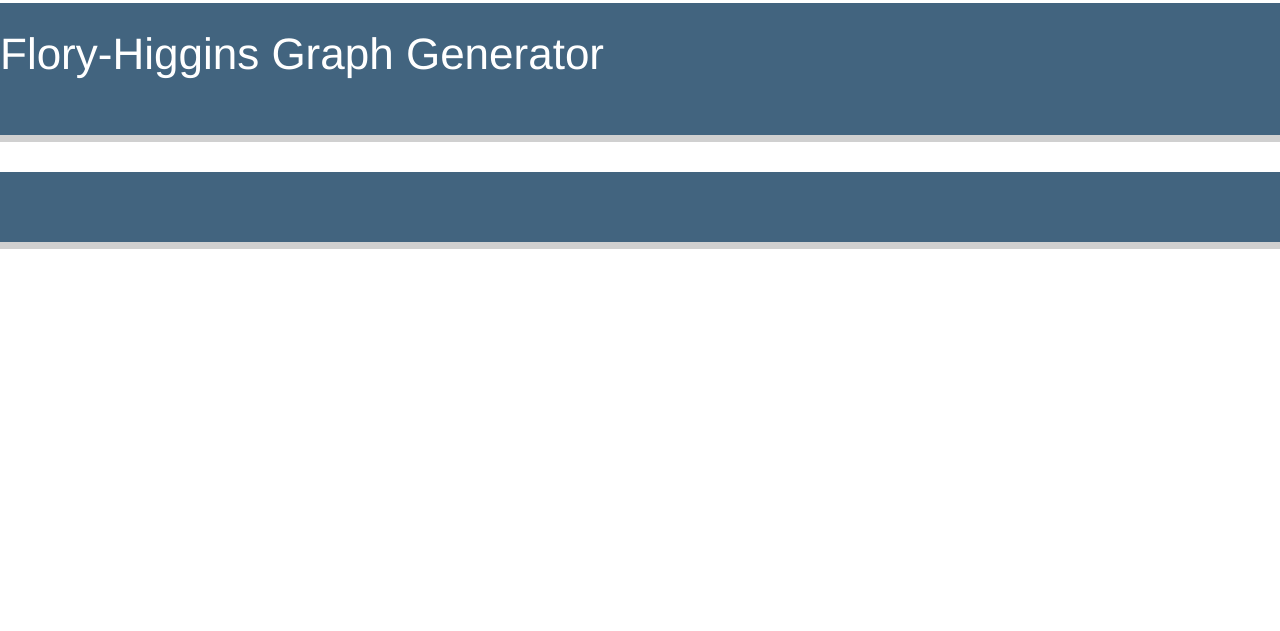
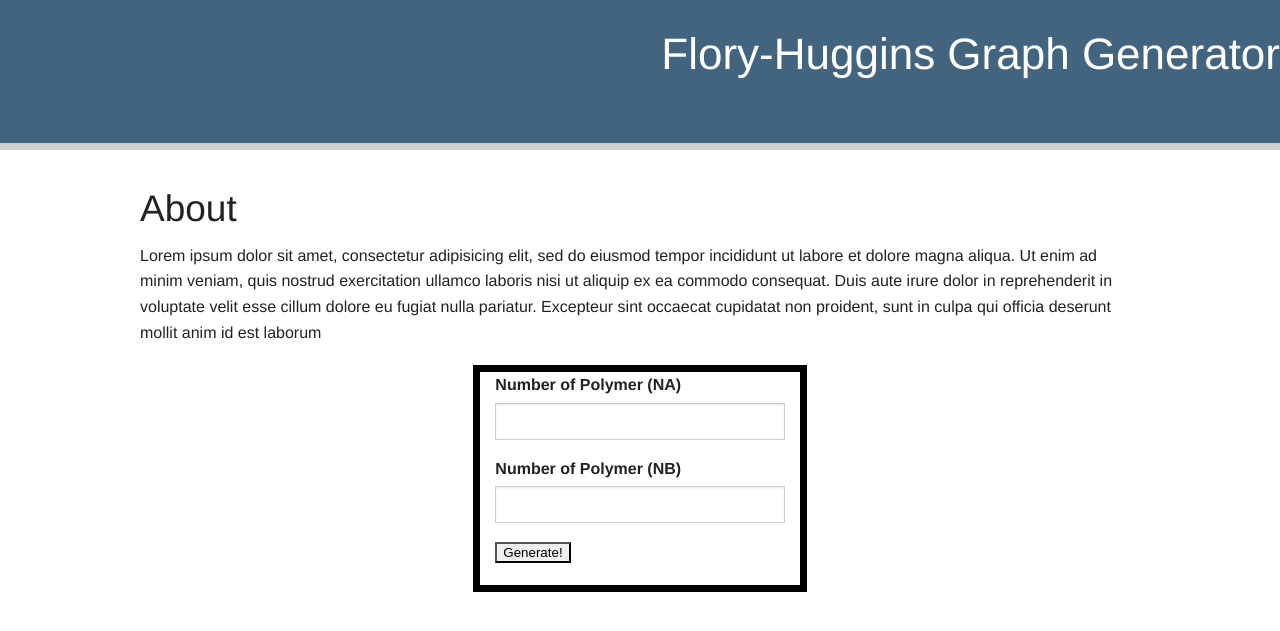
Before and after one commit to mladen5000/polymer2014, a Flask app: page /Flory.html in a window 1280 px wide. Shown: the part 45-676 px from the top of the page. Run offline with Flask 2, Linux system fonts and the light colour scheme; some libraries are stand-ins or nearby versions.

Commit message:
textobxes

```diff
--- a/flory.py
+++ b/flory.py
@@ -6,7 +6,7 @@
 import matplotlib.pyplot as plt
 import StringIO
 
-from flask import Flask, make_response, render_template
+from flask import Flask, request, make_response, render_template
 from matplotlib.backends.backend_agg import FigureCanvasAgg as FigureCanvas
 from matplotlib.figure import Figure
 
@@ -24,19 +24,21 @@
 def flory():
 	return render_template("Flory.html")
 
-@app.route('/login', methods=['POST', 'GET'])
-def login():
-    error = None
-    if request.method == 'POST':
-        if valid_login(request.form['username'],
-                       request.form['password']):
-            return log_the_user_in(request.form['username'])
-        else:
-            error = 'Invalid username/password'
-    # the code below is executed if the request method
-    # was GET or the credentials were invalid
-    return render_template('index.html', error=error)
-
+"""
+@app.route('/login', methods=['GET', 'POST'])
+ 51 def login():
+ 52     error = None
+ 53     if request.method == 'POST':
+ 54         if request.form['username'] != app.config['USERNAME']:
+ 55             error = 'Invalid username'
+ 56         elif request.form['password'] != app.config['PASSWORD']:
+ 57             error = 'Invalid password'
+ 58         else:
+ 59             session['logged_in'] = True
+ 60             flash('You were logged in')
+ 61             return redirect(url_for('show_entries'))
+ 62     return render_template('login.html', error=error)
+"""
 
 def plot():
 	fig = Figure()
--- a/static/Flory.css
+++ b/static/Flory.css
@@ -1,7 +1,13 @@
-#Header h1 {	border-bottom: solid #D0D0D0 7px;
+#Header {	border-bottom: solid #D0D0D0 7px;
 		padding-top: 20px;
 		padding-bottom: 50px;
 		background-color: #42647F;
 		margin-bottom:30px;
-		color: white;
+
 }
+
+#Header h1 { color: white;
+	     text-align: right;
+}
+
+#fbox {border: solid black 7px;}
--- a/templates/Flory.html
+++ b/templates/Flory.html
@@ -1,12 +1,11 @@
 <!DOCTYPE html>
-<html>
+<html lang="en">
 <head>
 	<!-- Things I know I will need --!>
    	 <script src = "static/jquery-1.11.1.min.js"> </script>
    	 <link rel="stylesheet" href="static/foundation/css/foundation.css">
    	 <link rel="stylesheet" href="static/Flory.css">
          <script src="static/foundation/js/foundation.min.js"></script>
-    	 <script src="static/script.js"></script>
 <!--Things I might need --!>
     	<script src="static/foundation/js/foundation/foundation.js"></script>
     	<script src="static/foundation/js/foundation/foundation.dropdown.js"></script>
@@ -31,11 +30,11 @@
 				<li class="has-dropdown">
 					<a href="#">Popular Apps</a>
 						<ul class="dropdown">
-							<li><a href="Flory.html">Flory-Higgins</a>
+							<li><a href="Flory.html">Flory-Huggins</a>
 							</li>
 							<li><a href="#">Large Cardinal Generator</a>
 							</li>
-							<li><a href="#">Vorn-Overbeek</a>
+							<li><a href="#">Voorn-Overbeek</a>
 							</li>
 						</ul>
 				</li>
@@ -47,9 +46,37 @@
 			</ul>
 		</section>
 	</nav>
-	<div id = "Header">
-		<h1> Flory-Higgins Graph Generator <h1>
+	<div id = "Header" style="text-align: center;">
+		<h1> Flory-Huggins Graph Generator </h1>
 	</div>
+	<div class = "introduction">
+		<div class="row">
+		<h2> About </h2>
+		</div>
+		<div class = "row">
+		<p>Lorem ipsum dolor sit amet, consectetur adipisicing elit, sed do eiusmod tempor incididunt ut labore et dolore magna aliqua. Ut enim ad minim veniam, quis nostrud exercitation ullamco laboris nisi ut aliquip ex ea commodo consequat. Duis aute irure dolor in reprehenderit in voluptate velit esse cillum dolore eu fugiat nulla pariatur. Excepteur sint occaecat cupidatat non proident, sunt in culpa qui officia deserunt mollit anim id est laborum </p>
+		</div>
+	</div>
+		<div class = "row">
+			<div class = "large-4 columns">
+				<p> </p>
+			</div>
+			<div class = "large-4 columns" id = "fbox">
+				<form action="/login" method=post>
+    				<dl>
+      				<dt> Number of Polymer (NA)
+      				<dd><input type=text name=NFA>
+   					<dt> Number of Polymer (NB)
+    				<dd><input type=text name=NFB>
+     				<dd><input type=submit value=Generate!>
+    				</dl>
+  				</form>
+			</div>
+			<div class = "large-4 columns">
+				<p> </p>
+			</div>
+	</div>
+
 <!-- Added jQuery at the End --!>
 <script> $(document).ready(function(){ $(document).foundation();}); </script>
 
--- a/templates/index.html
+++ b/templates/index.html
@@ -8,7 +8,6 @@
    	 <link rel="stylesheet" href="static/foundation/css/foundation.css">
    	 <link rel="stylesheet" href="static/stylef.css">
          <script src="static/foundation/js/foundation.min.js"></script>
-    	 <script src="static/script.js"></script>
 <!--Things I might need --!>
     	<script src="static/foundation/js/foundation/foundation.js"></script>
     	<script src="static/foundation/js/foundation/foundation.dropdown.js"></script>
```
Also changed, not shown: 2 other files.
